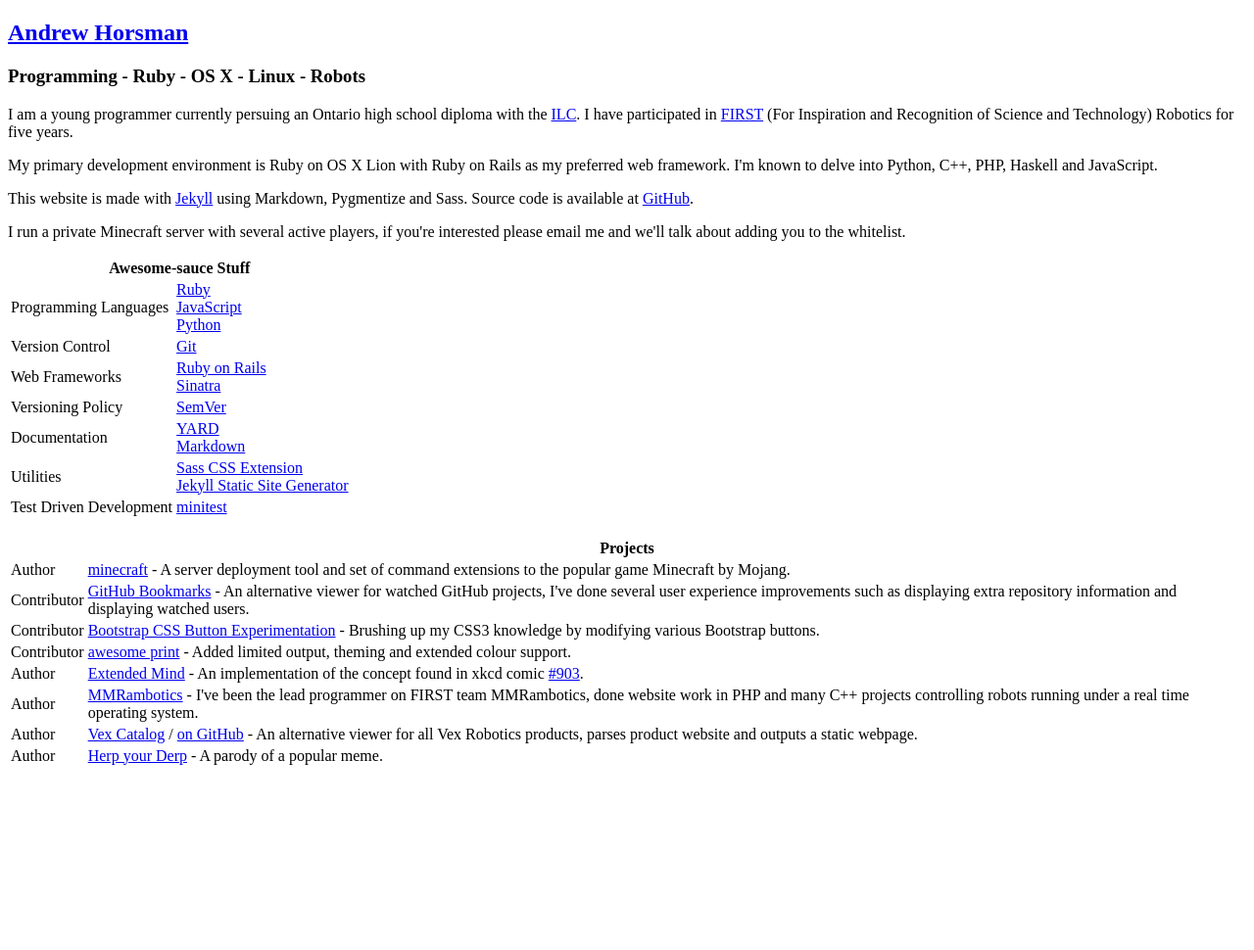
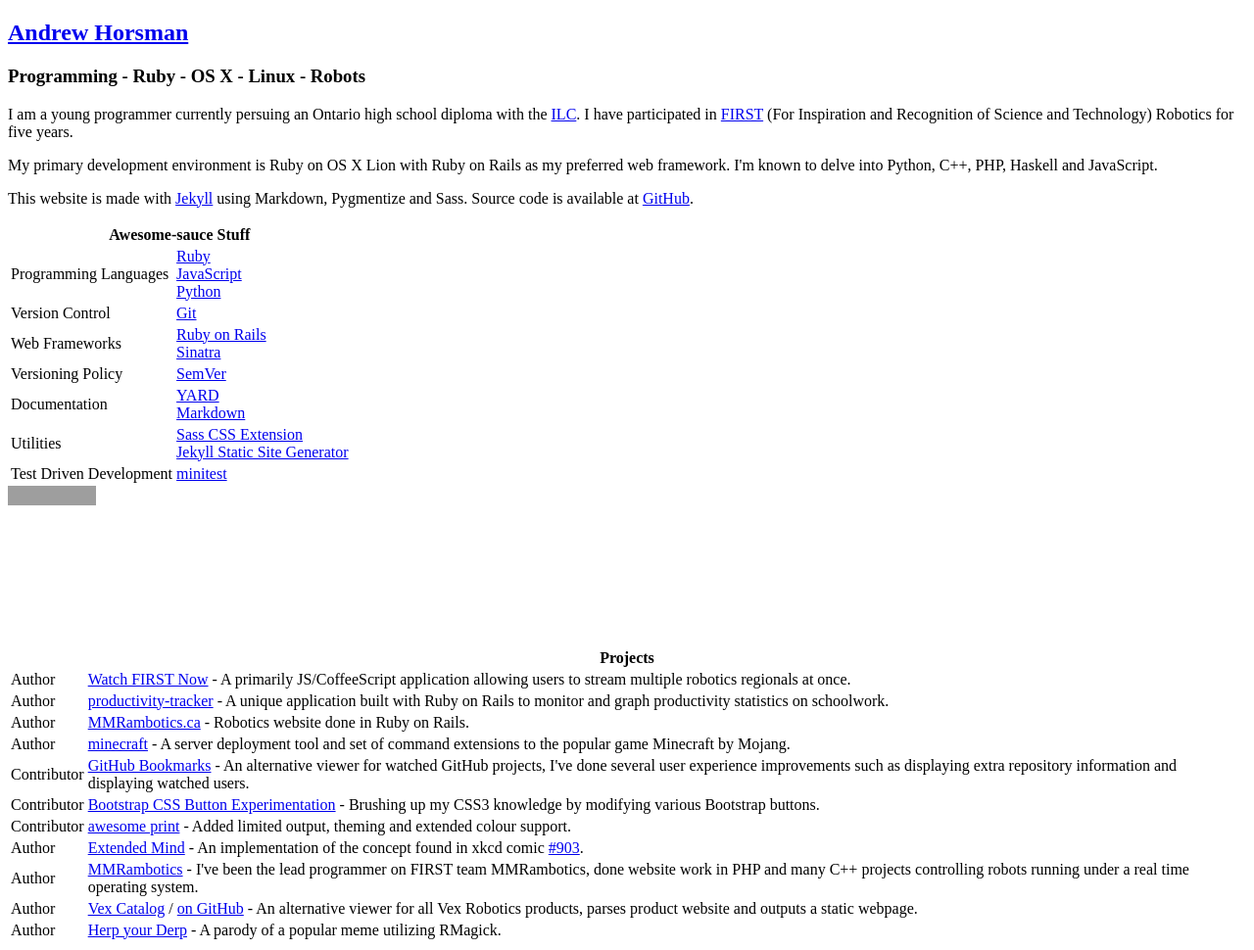
Before and after one commit to basicxman/basicxman.github.com, a Jekyll site: the page built from about.html, in a window 1280 px wide. Shown: the whole page at 98% size. Built offline with Jekyll 4.4.1, drawn with Linux system fonts in a browser that asks for light colours; some web fonts are replaced; Markdown is read by kramdown in place of the engine named in the settings; before the commit the page ends 900 px from its top, so only the background shows below that; grey boxes are pictures that could not be loaded.

Commit message:
Updated about page with new projects and GitHub badge.

```diff
--- a/_includes/css/site.scss
+++ b/_includes/css/site.scss
@@ -18,6 +18,18 @@
   background-color: #fee9cc;
   font-family: "Droid Sans Mono";
   font-size: 0.9em;
+}
+
+div#about-left-right {
+  #technologies {
+    float: left;
+  }
+
+  #github-badge {
+    float: left;
+    margin-left: 20px;
+    width: 200px;
+  }
 }
 
 div#header {
--- a/about.html
+++ b/about.html
@@ -15,12 +15,9 @@
   <p>
   This website is made with <a href="https://github.com/mojombo/jekyll" title="Jekyll" target="_blank">Jekyll</a> using Markdown, Pygmentize and Sass.  Source code is available at <a href="http://github.com/basicxman/basicxman.github.com" title="basicxman.github.com" target="_blank">GitHub</a>.
   </p>
-
-  <p>
-  I run a private Minecraft server with several active players, if you're interested please email me and we'll talk about adding you to the whitelist.
-  </p>
 </div>
 
+<div id="about-left-right">
   <table class="striped" id="technologies">
     <thead>
       <tr>
@@ -72,6 +69,12 @@
     </tbody>
   </table>
 
+  <div id="github-badge">
+    <iframe src="http://githubbadge.appspot.com/badge/basicxman" style="border: 0;height: 142px;width: 200px;overflow: hidden;"></iframe>
+  </div>
+  <div style="clear: both;"></div>
+</div>
+
 <br />
 
 <table class="striped" id="projects">
@@ -81,6 +84,24 @@
     </tr>
   </thead>
   <tbody>
+    <tr>
+      <td>Author</td>
+      <td>
+        <a href="https://github.com/basicxman/watchfirstnow" target="_blank" title="watchfirstnow">Watch FIRST Now</a> - A primarily JS/CoffeeScript application allowing users to stream multiple robotics regionals at once.
+      </td>
+    </tr>
+    <tr>
+      <td>Author</td>
+      <td>
+        <a href="https://github.com/basicxman/productivity-tracker" target="_blank" title="productivity-tracker">productivity-tracker</a> - A unique application built with Ruby on Rails to monitor and graph productivity statistics on schoolwork.
+      </td>
+    </tr>
+    <tr>
+      <td>Author</td>
+      <td>
+        <a href="https://github.com/MMRambotics/MMRambotics.ca" target="_blank" tile="MMRambotics.ca">MMRambotics.ca</a> - Robotics website done in Ruby on Rails.</a>
+      </td>
+    </tr>
     <tr>
       <td>Author</td>
       <td>
@@ -126,7 +147,7 @@
     <tr>
       <td>Author</td>
       <td>
-        <a href="http://herpyourderp.com/" title="Herp your Derp" target="_blank>">Herp your Derp</a> - A parody of a popular meme.
+        <a href="http://herpyourderp.com/" title="Herp your Derp" target="_blank>">Herp your Derp</a> - A parody of a popular meme utilizing RMagick.
       </td>
     </tr>
   </tbody>
```
Lines whose indentation alone changed are shown as unchanged.
